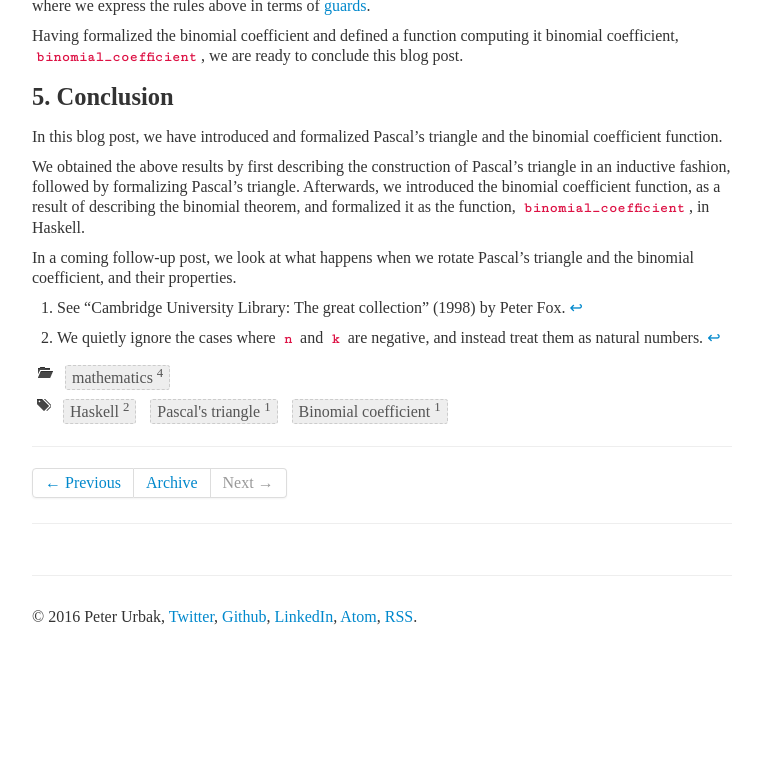
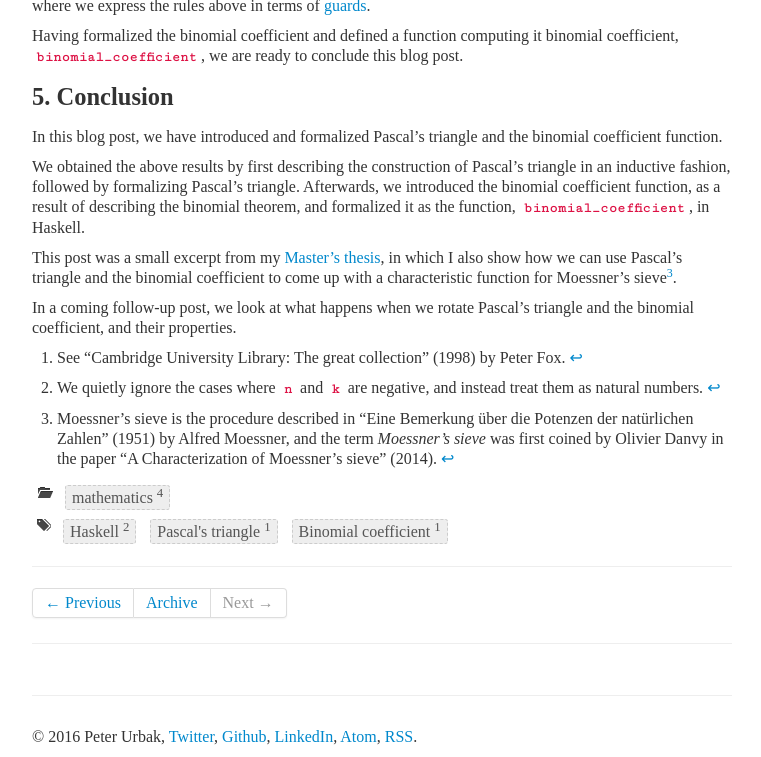
Before and after one commit to dragonwasrobot/dragonwasrobot.github.io, a Jekyll site: the page built from _posts/2015-11-07-an-introduction-to-pascal-s-triangle-and-the-binomial-coefficient.md, in a window 1280 px wide and 900 px high, scrolled down 3826 px, cut to the strip 143-900 px from the top of the window. Shown: the whole strip, without its empty margins (258-1019 px from the left). Built offline with Jekyll 4.4.1, drawn with Linux system fonts in a browser that asks for light colours; some web fonts are replaced; formulas are drawn with MathJax 3; before the commit the page ends 4606 px from its top, so only the background shows below that.

Commit message:
Added one more reference to Pascal/binomial post

```diff
--- a/_posts/2015-11-07-an-introduction-to-pascal-s-triangle-and-the-binomial-coefficient.md
+++ b/_posts/2015-11-07-an-introduction-to-pascal-s-triangle-and-the-binomial-coefficient.md
@@ -337,6 +337,11 @@ triangle. Afterwards, we introduced the binomial coefficient function, as a
 result of describing the binomial theorem, and formalized it as the function,
 `binomial_coefficient`, in Haskell.
 
+This post was a small excerpt from my
+[Master's thesis](https://github.com/dragonwasrobot/formal-moessner), in which I
+also show how we can use Pascal's triangle and the binomial coefficient to come
+up with a characteristic function for Moessner's sieve[^3].
+
 In a coming follow-up post, we look at what happens when we rotate Pascal's
 triangle and the binomial coefficient, and their properties.
 
@@ -345,3 +350,8 @@ triangle and the binomial coefficient, and their properties.
 
 [^2]: We quietly ignore the cases where `n` and `k` are negative, and instead
     treat them as natural numbers.
+
+[^3]: Moessner's sieve is the procedure described in "Eine Bemerkung über die
+    Potenzen der natürlichen Zahlen" (1951) by Alfred Moessner, and the term
+    *Moessner's sieve* was first coined by Olivier Danvy in the paper "A
+    Characterization of Moessner's sieve" (2014).
```
Also changed, not shown: _posts/2015-10-16-equivalence-proof-of-interpretation-and-compilation-followed-by-execution.md (+1 -1 lines).
